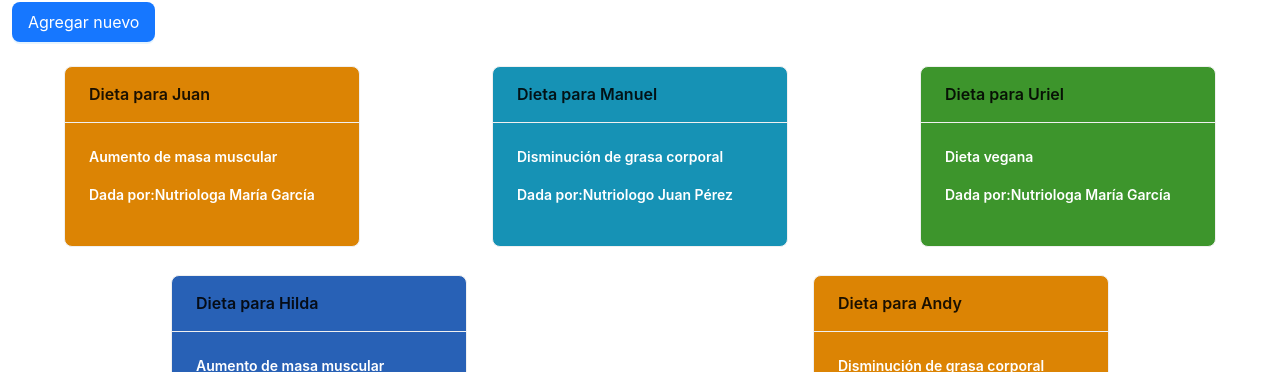
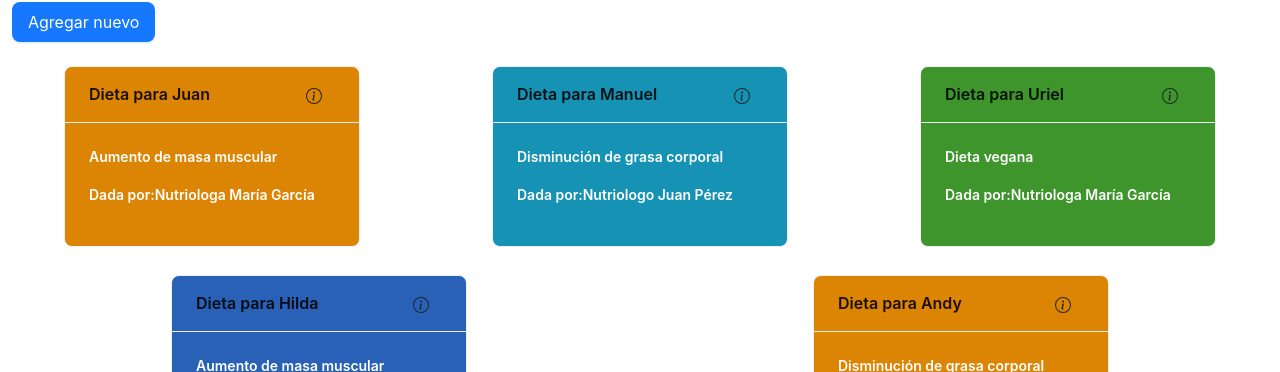
Before and after one commit to dixtinox/Code-Rolls-Talent-Land-2023, a React (Create React App) app in the folder FrontEND/code-rolls/: page /planes in a window 1280 px wide. Shown: the part 138-510 px from the top of the page. Built offline with nearby package versions, Linux system fonts and the light colour scheme.

Commit message:
Funcionamiento de Nutri

```diff
--- a/FrontEND/code-rolls/src/components/components-Planes/Plan.js
+++ b/FrontEND/code-rolls/src/components/components-Planes/Plan.js
@@ -28,6 +28,7 @@ const Plan = (props) => {
           <Card
             title={props.diet_name}
             style={{ backgroundColor: getColorsCard(props.number), color: "white" }}
+            extra={<Nutri variant="flat" imagen={0} class="nutri--containerCircular" descripcion={props.author}></Nutri>}
           >
             <p>{props.diet_label}</p>
             <p>Dada por:{props.author}</p>
```
